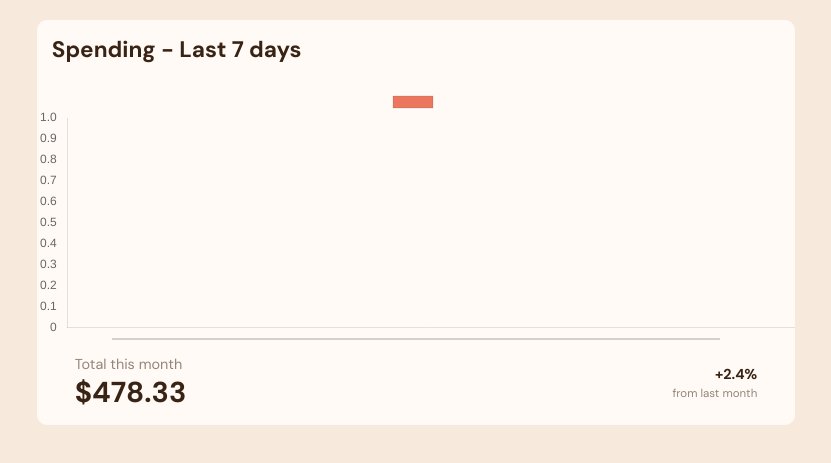
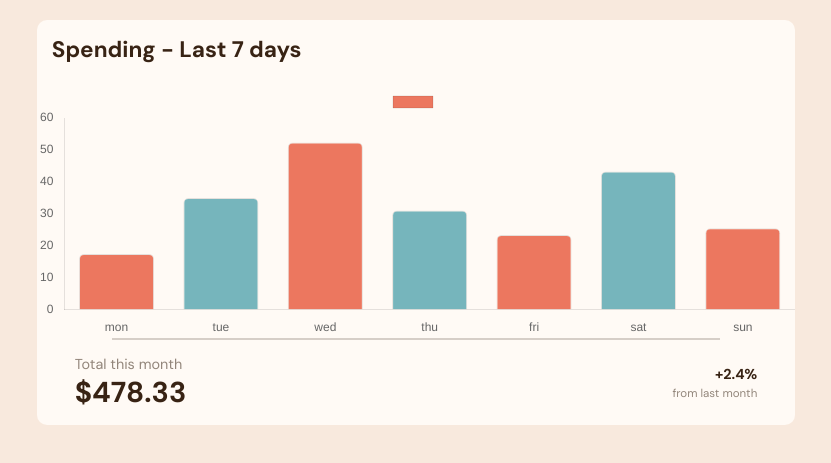
Before and after one commit to Fedealtrui/FrontEndMentor-Challenges, a plain HTML site: page Junior Level/expenses-chart-component-main/index.html in a window 1280 px wide. Shown: the part 95-558 px from the top of the page, without its empty margins (224-1055 px from the left). Drawn offline with nearby package versions, Linux system fonts and the light colour scheme.

Commit message:
Update index.html

```diff
--- a/Junior Level/expenses-chart-component-main/index.html
+++ b/Junior Level/expenses-chart-component-main/index.html
@@ -42,6 +42,9 @@
     const daydata = []
     const amountdata = []
 
+
+    const ctx = document.getElementById('myChart');
+   ;
     fetch('data.json')
       .then(response => response.json())
       .then(json => {
@@ -49,10 +52,8 @@
           daydata.push(json[days].day)
           amountdata.push(json[days].amount)
         }})
-
-
-    const ctx = document.getElementById('myChart');
-    const myChart = new Chart(ctx, {
+        .then (() =>{
+          const myChart = new Chart(ctx, {
     type: 'bar',
     data: {
         labels: daydata,
@@ -92,7 +93,10 @@
                }
         }
     }
-} }) ;
+} })
+        })
+
+
 
 
   </script>
```
